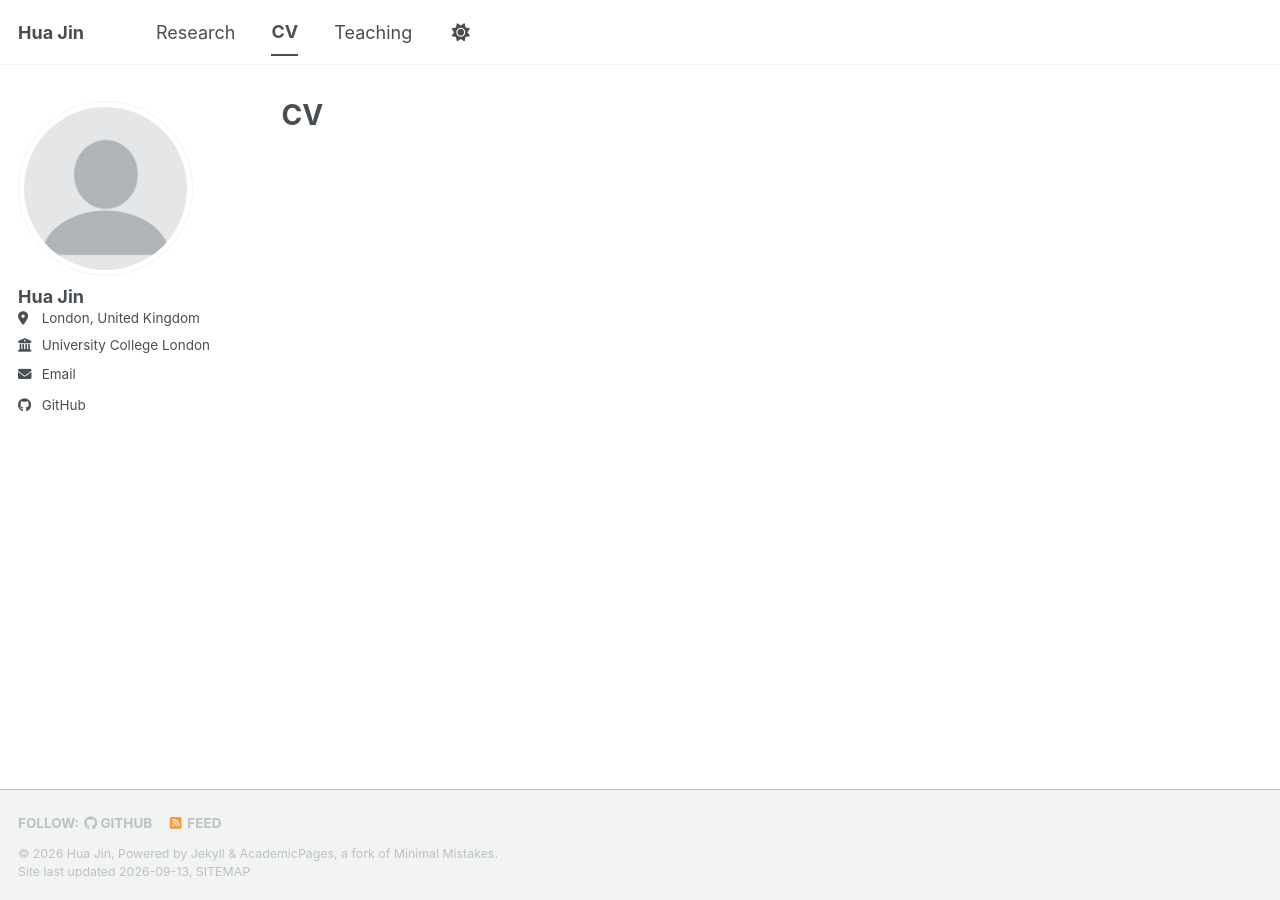
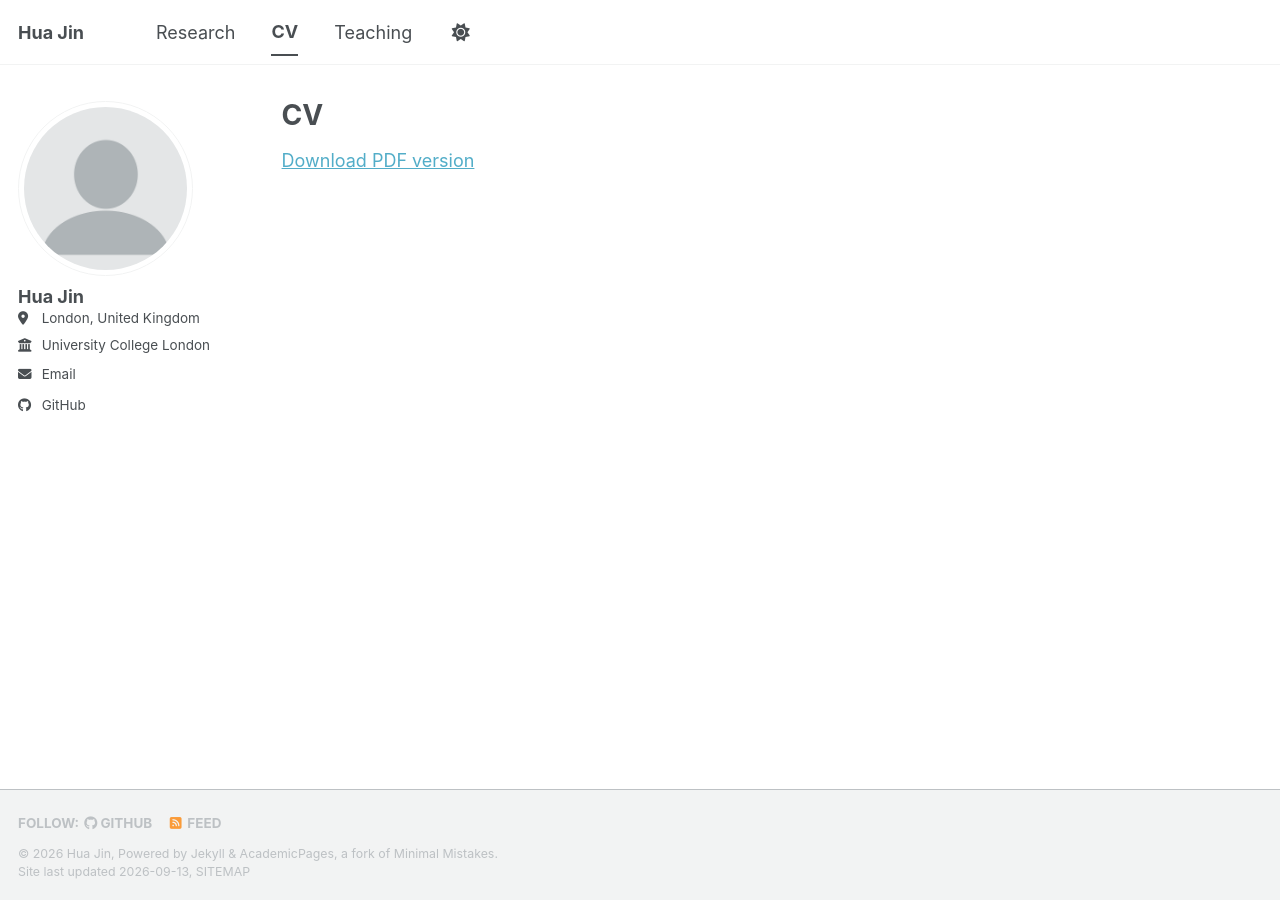
Before and after one commit to huajin-econ/huajin-econ.github.io, a Jekyll site: the page built from _pages/cv.md, in a window 1280 px wide. Built offline with Jekyll 4.4.1, drawn with Linux system fonts in a browser that asks for light colours; a style sheet for code colours, icons or effects is not loaded.

Commit message:
Add link to download CV PDF version

```diff
--- a/_pages/cv.md
+++ b/_pages/cv.md
@@ -6,3 +6,5 @@ author_profile: true
 redirect_from:
   - /resume
 ---
+
+<a href="/files/CV_Hua_Jin.pdf" target="_blank">Download PDF version</a>
```
